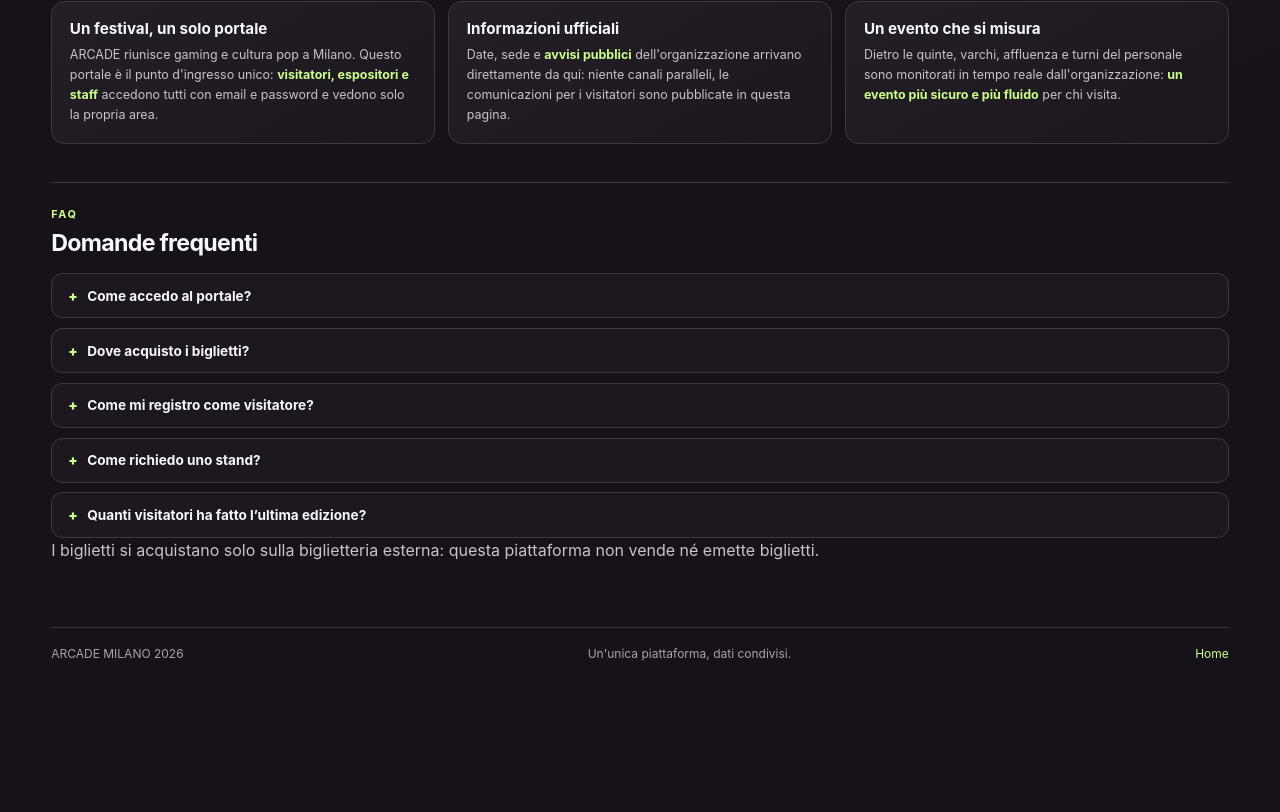
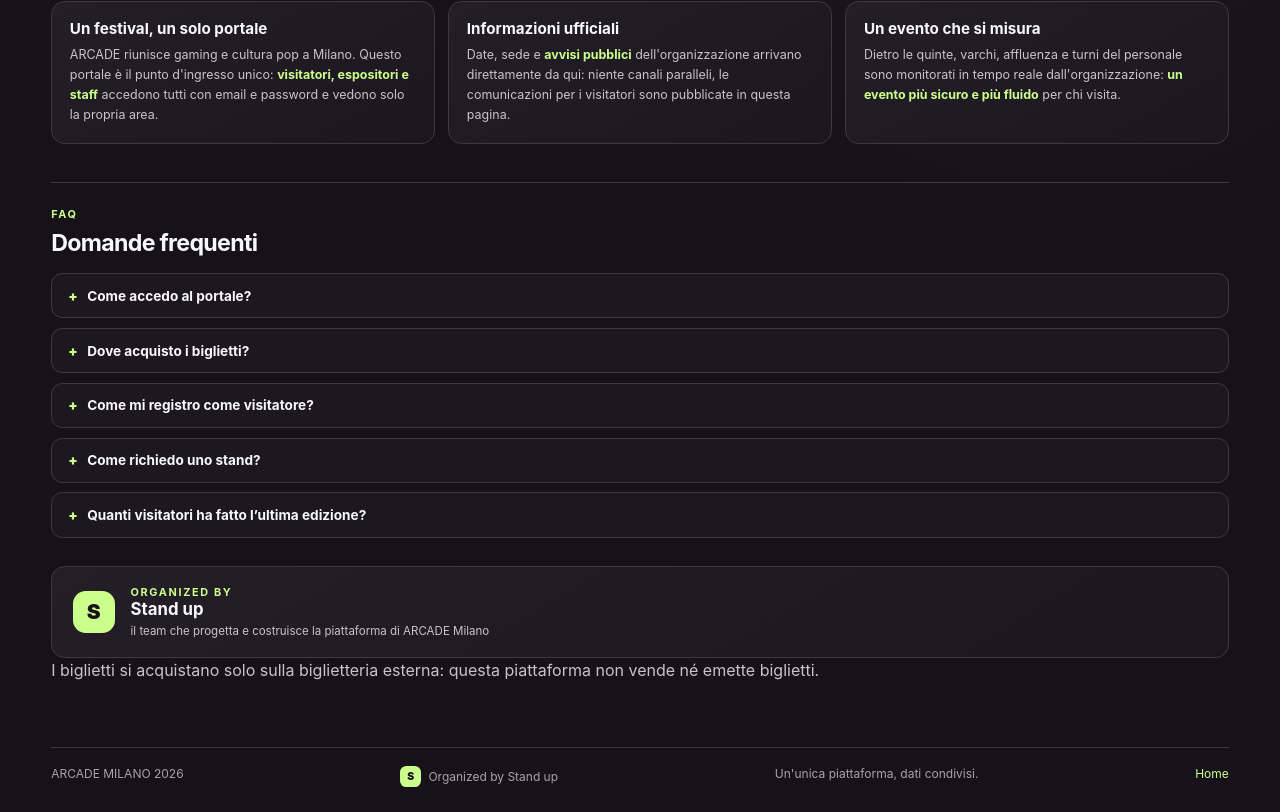
Before and after one commit to stand-up-arcade-milan/Standup-platform, a React (Vite) app in the folder frontend/: page / in a window 1280 px wide. Shown: the part 1486-2298 px from the top of the page. Before the commit the page ends 2172 px from the top, so only its background shows below. Built offline with nearby package versions, Linux system fonts and the light colour scheme; no server answers.

Commit message:
feat: organized by stand up nel footer e in home

```diff
--- a/frontend/src/routes/__root.tsx
+++ b/frontend/src/routes/__root.tsx
@@ -77,6 +77,7 @@ function Shell() {
       </main>
       <footer className="site-footer">
         <span>ARCADE MILANO 2026</span>
+        <span className="footer-organized"><span className="brand-mark">S</span>Organized by Stand up</span>
         <span>Un'unica piattaforma, dati condivisi.</span>
         <Link to="/" className="footer-link">Home</Link>
       </footer>
--- a/frontend/src/routes/index.tsx
+++ b/frontend/src/routes/index.tsx
@@ -227,6 +227,15 @@ function HomePage() {
         </div>
       </section>
 
+      <div className="organized-by">
+        <span className="brand-mark">S</span>
+        <div>
+          <p className="eyebrow">ORGANIZED BY</p>
+          <strong>Stand up</strong>
+          <small>il team che progetta e costruisce la piattaforma di ARCADE Milano</small>
+        </div>
+      </div>
+
       <p className="footnote">
         I biglietti si acquistano solo sulla biglietteria esterna: questa piattaforma non vende né emette biglietti.
       </p>
--- a/frontend/src/styles.css
+++ b/frontend/src/styles.css
@@ -358,12 +358,19 @@ td small { display: block; margin-top: .23rem; color: #938a99; font-size: .68rem
 .strip-card .strip-icon { width: 1.6rem; height: 1.6rem; color: var(--lime); }
 .strip-card strong { font-size: .95rem; }
 .strip-card p { margin: 0; color: var(--muted); font-size: .76rem; line-height: 1.55; }
+.footer-organized { display: inline-flex; align-items: center; gap: .45rem; }
+.footer-organized .brand-mark { width: 1.3rem; height: 1.3rem; border-radius: .4rem; font-size: .65rem; }
 .news-grid { display: grid; grid-template-columns: repeat(auto-fill,minmax(260px,1fr)); gap: .85rem; }
 .news-card { display: grid; gap: .45rem; align-content: start; padding: 1.05rem; border: 1px solid var(--line); border-radius: .85rem; background: linear-gradient(150deg,#241e27,#1c171f); }
 .news-card > div { display: flex; justify-content: space-between; align-items: center; gap: .6rem; }
 .news-card strong { font-size: .86rem; }
 .news-card > div > small { flex: 0 0 auto; color: #a9a1ae; font-size: .62rem; white-space: nowrap; }
 .news-card p { display: -webkit-box; -webkit-line-clamp: 3; -webkit-box-orient: vertical; overflow: hidden; margin: 0; color: var(--muted); font-size: .75rem; line-height: 1.55; }
+.organized-by { display: flex; align-items: center; gap: 1rem; margin-top: 1.8rem; padding: 1.1rem 1.3rem; border: 1px solid var(--line); border-radius: .85rem; background: linear-gradient(150deg,#241e27,#1c171f); }
+.organized-by .brand-mark { width: 2.6rem; height: 2.6rem; border-radius: .8rem; font-size: 1.3rem; }
+.organized-by p { margin: 0; }
+.organized-by strong { display: block; font-size: 1.05rem; }
+.organized-by small { color: var(--muted); font-size: .72rem; }
 .home-page .cta-row { display: flex; flex-wrap: wrap; gap: .7rem; margin: 1.4rem 0 .4rem; }
 .home-page .cta-row .button--dark { opacity: .75; }
 .home-section { margin-top: 2.4rem; padding-top: 1.5rem; border-top: 1px solid var(--line); }
```
